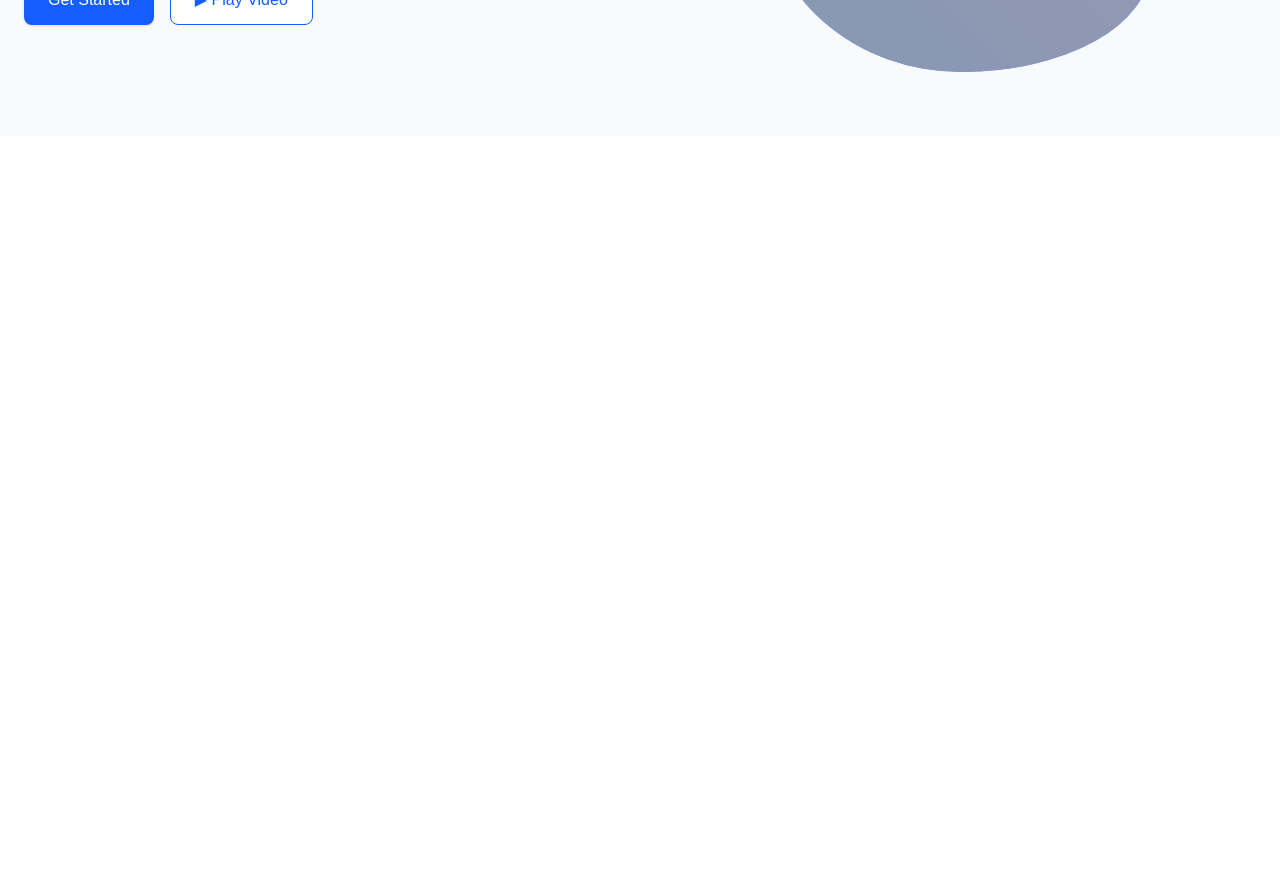
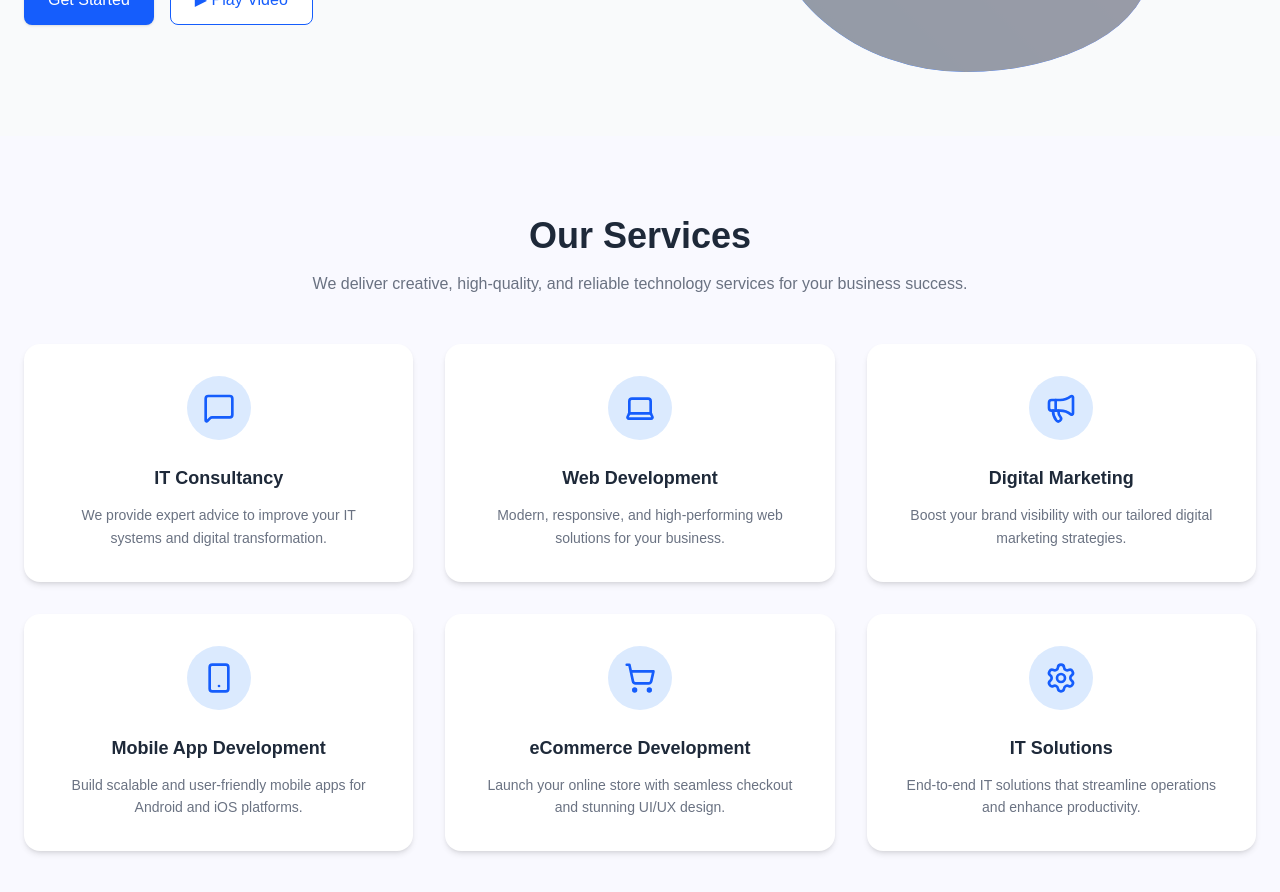
Before and after one commit to Tharmithan-N/syarixlab, a Next.js app: page / in a window 1280 px wide. Shown: the part 440-1332 px from the top of the page. Before the commit the page ends 800 px from the top, so only its background shows below. Built offline with nearby package versions, Linux system fonts and the light colour scheme; grey boxes are pictures that could not be loaded.

Commit message:
Our service section added

```diff
--- /dev/null
+++ b/app/components/ServicesSection/ServicesSection.tsx
@@ -0,0 +1,107 @@
+"use client";
+import { motion } from "framer-motion";
+import { Laptop, Smartphone, Megaphone, ShoppingCart, MessageSquare, Settings } from "lucide-react";
+
+interface Service {
+  title: string;
+  description: string;
+  icon: React.ElementType;
+}
+
+const services: Service[] = [
+  {
+    title: "IT Consultancy",
+    description: "We provide expert advice to improve your IT systems and digital transformation.",
+    icon: MessageSquare,
+  },
+  {
+    title: "Web Development",
+    description: "Modern, responsive, and high-performing web solutions for your business.",
+    icon: Laptop,
+  },
+  {
+    title: "Digital Marketing",
+    description: "Boost your brand visibility with our tailored digital marketing strategies.",
+    icon: Megaphone,
+  },
+  {
+    title: "Mobile App Development",
+    description: "Build scalable and user-friendly mobile apps for Android and iOS platforms.",
+    icon: Smartphone,
+  },
+  {
+    title: "eCommerce Development",
+    description: "Launch your online store with seamless checkout and stunning UI/UX design.",
+    icon: ShoppingCart,
+  },
+    {
+    title: "IT Solutions",
+    description: "End-to-end IT solutions that streamline operations and enhance productivity.",
+    icon: Settings,
+  },
+];
+
+export default function ServicesSection() {
+  return (
+    <section className="bg-[#f9f9ff] py-20" id="services">
+      <div className="max-w-7xl mx-auto px-6 text-center">
+        {/* Section Header */}
+        <motion.div
+          initial={{ opacity: 0, y: 20 }}
+          whileInView={{ opacity: 1, y: 0 }}
+          transition={{ duration: 0.6 }}
+          viewport={{ once: true }}
+          className="mb-12"
+        >
+          <h2 className="text-3xl md:text-4xl font-bold text-gray-800 mb-4">Our Services</h2>
+          <p className="text-gray-500 max-w-2xl mx-auto">
+            We deliver creative, high-quality, and reliable technology services for your business success.
+          </p>
+        </motion.div>
+
+        {/* Services Grid */}
+        <div className="grid grid-cols-1 sm:grid-cols-2 lg:grid-cols-3 gap-8">
+          {services.map((service, i) => (
+            <motion.div
+              key={service.title}
+              initial={{ opacity: 0, y: 40 }}
+              whileInView={{ opacity: 1, y: 0 }}
+              transition={{ duration: 0.6, delay: i * 0.1 }}
+              viewport={{ once: true }}
+              whileHover={{ scale: 1.05 }}
+              className="group relative bg-white rounded-2xl shadow-md p-8 cursor-pointer transition-all duration-500 hover:shadow-2xl overflow-hidden"
+            >
+              {/* Hover gradient background */}
+              <div className="absolute inset-0 opacity-0 group-hover:opacity-100 bg-gradient-to-br from-blue-600 to-indigo-500 transition-opacity duration-500" />
+
+              {/* Content */}
+              <div className="relative z-10 flex flex-col items-center text-center">
+                <div className="mb-6 flex items-center justify-center w-16 h-16 rounded-full bg-blue-100 group-hover:bg-white transition-colors duration-500">
+                  <service.icon
+                    size={32}
+                    className="text-blue-600 group-hover:text-blue-700 transition-all duration-500"
+                  />
+                </div>
+                <h3 className="text-lg font-semibold text-gray-800 group-hover:text-white transition-colors duration-500">
+                  {service.title}
+                </h3>
+                <p className="text-gray-500 group-hover:text-gray-200 mt-3 text-sm leading-relaxed transition-colors duration-500">
+                  {service.description}
+                </p>
+              </div>
+
+              {/* Border animation */}
+              <motion.div
+                className="absolute inset-0 border-2 border-transparent rounded-2xl"
+                whileHover={{
+                  borderColor: "rgba(59,130,246,0.6)",
+                  transition: { duration: 0.5 },
+                }}
+              />
+            </motion.div>
+          ))}
+        </div>
+      </div>
+    </section>
+  );
+}
--- a/app/page.tsx
+++ b/app/page.tsx
@@ -1,12 +1,14 @@
 import Image from "next/image";
 import Navbar from "./components/navbar/Navbar";
 import HeroSection from "./components/hero/hero";
+import ServicesSection from "./components/ServicesSection/ServicesSection";
 
 export default function Home() {
   return (
     <>
       <Navbar />
       <HeroSection />
+      <ServicesSection />
     </>
   );
 }
```
